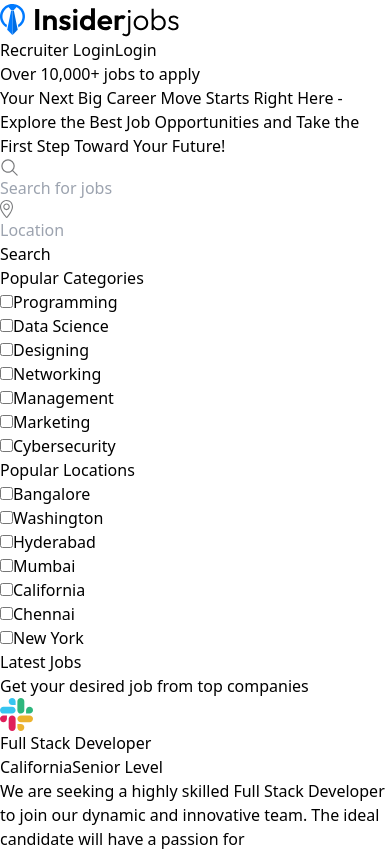
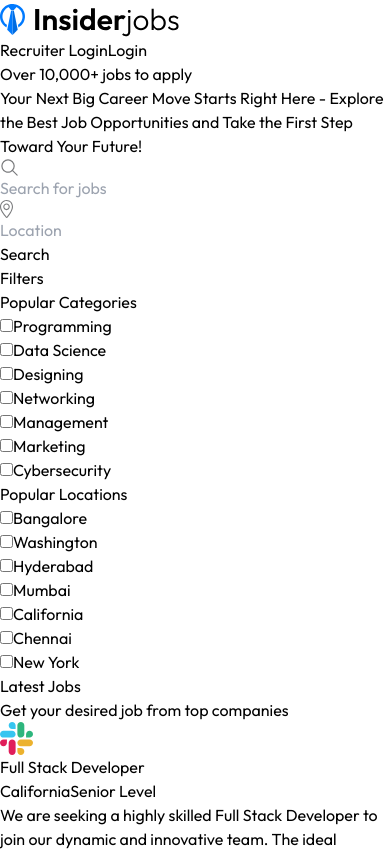
Before and after one commit to omsitapara/JobVault, a React (Vite) app in the folder client/: page / in a window 390 px wide. Shown: the top 851 px of the page. Built offline with nearby package versions, Linux system fonts and the light colour scheme; no server answers.

Commit message:
responsive changes

```diff
--- a/client/src/components/JobListing.jsx
+++ b/client/src/components/JobListing.jsx
@@ -1,10 +1,13 @@
 import React, { useContext } from 'react'
 import AppContext from "../context/AppContext"
-import { assets, JobCategories, JobLocations, jobsData } from '../assets/assets'
+import { assets, JobCategories, JobLocations } from '../assets/assets'
 import JobCard from './JobCard'
+import { useState } from 'react'
 
 const JobListing = () => {
-    const {isSearched, searchFilter, setSearchFilter} = useContext(AppContext)
+    const {isSearched, searchFilter, setSearchFilter, jobs} = useContext(AppContext)
+    const [showFilter, setShowFilter] = useState(false)
+    const [currentPage, setCurrentPage] = useState(1)
   return (
     <div className='container 2xl:px-20 mx-auto flex flex-col lg:flex-row max-lg:space-y-8 py-8'>
         {/* Sidebar */}
@@ -31,7 +34,12 @@ const JobListing = () => {
                     </>
                 )
             }
-            <div className='max-lg:hidden'>
+            <button onClick={e=> setShowFilter(prev=>!prev)} className='px-6 py-1.5 rounded border border-gray-400 lg:hidden'>
+                {showFilter ? "Close" : "Filters"}
+            </button>
+
+            {/* Category Filter */}
+            <div className={showFilter ? '' : 'max-lg:hidden'}>
                 <h4 className='font-medium text-lg py-4'>Popular Categories</h4>
                 <ul className='space-y-4 text-gray-600'>
                     {
@@ -44,7 +52,7 @@ const JobListing = () => {
                     }
                 </ul>
             </div>
-            <div className='max-lg:hidden'>
+            <div className={showFilter ? '' : 'max-lg:hidden'}>
                 <h4 className='pt-14 font-medium text-lg py-4'>Popular Locations</h4>
                 <ul className='space-y-4 text-gray-600'>
                     {
@@ -64,7 +72,7 @@ const JobListing = () => {
             <h3 className='font-medium text-3xl py-2' id='job-list'>Latest Jobs</h3>
             <p className='mb-8'>Get your desired job from top companies</p>
             <div className='grid grid-cols-1 sm:grid-cols-2 xl:grid-cols-3 gap-4'>
-                    {jobsData.map((job,index)=>(
+                    {jobs.map((job,index)=>(
                         <JobCard key={index} job={job}/>
                     ))}
             </div>
--- a/client/src/components/Navbar.jsx
+++ b/client/src/components/Navbar.jsx
@@ -17,7 +17,7 @@ const NavBar = () => {
                 ?<div className="flex items-center gap-3">
                     <Link to={'/applications'}>Applied Jobs</Link>
                     <p>|</p>
-                    <p>Hi, {user.firstName+" "+user.lastName}</p>
+                    <p className="max-sm:hidden">Hi, {user.firstName+" "+user.lastName}</p>
                     <UserButton/>
                 </div>
                 :
--- a/client/src/context/AppContext.jsx
+++ b/client/src/context/AppContext.jsx
@@ -1,4 +1,5 @@
-import { createContext, useState } from "react";
+import { createContext, useEffect, useState } from "react";
+import { jobsData } from "../assets/assets";
 
 // eslint-disable-next-line react-refresh/only-export-components
 export const AppContext = createContext()
@@ -9,9 +10,23 @@ export const AppContextProvider = (props) => {
         location:''
     })
     const [isSearched, setIsSearched] = useState(false)
+
+    const [jobs, setJobs] = useState([])
+
+    // function to fetch job data
+
+    const fetchJobs = async () => {
+        setJobs(jobsData)
+    }
+
+    useEffect(()=>{
+        fetchJobs()
+    },[])
+
     const value={
         searchFilter,setSearchFilter,
         isSearched,setIsSearched,
+        jobs,setJobs
     }
     return (<AppContext.Provider value={value}>
         {props.children}
--- a/client/src/index.css
+++ b/client/src/index.css
@@ -1,3 +1,8 @@
+@import url('https://fonts.googleapis.com/css2?family=Outfit:wght@100..900&display=swap');
 @tailwind base;
 @tailwind components;
 @tailwind utilities;
+
+*{
+    font-family: Outfit;
+}
```
